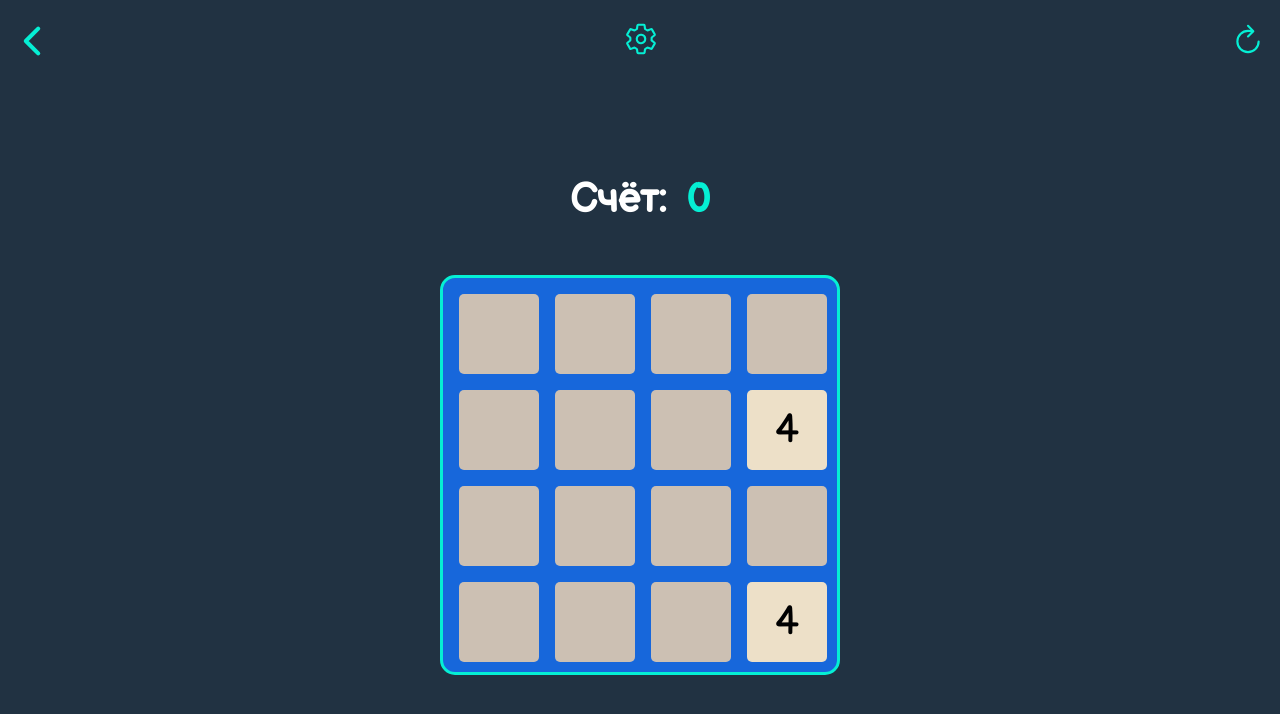
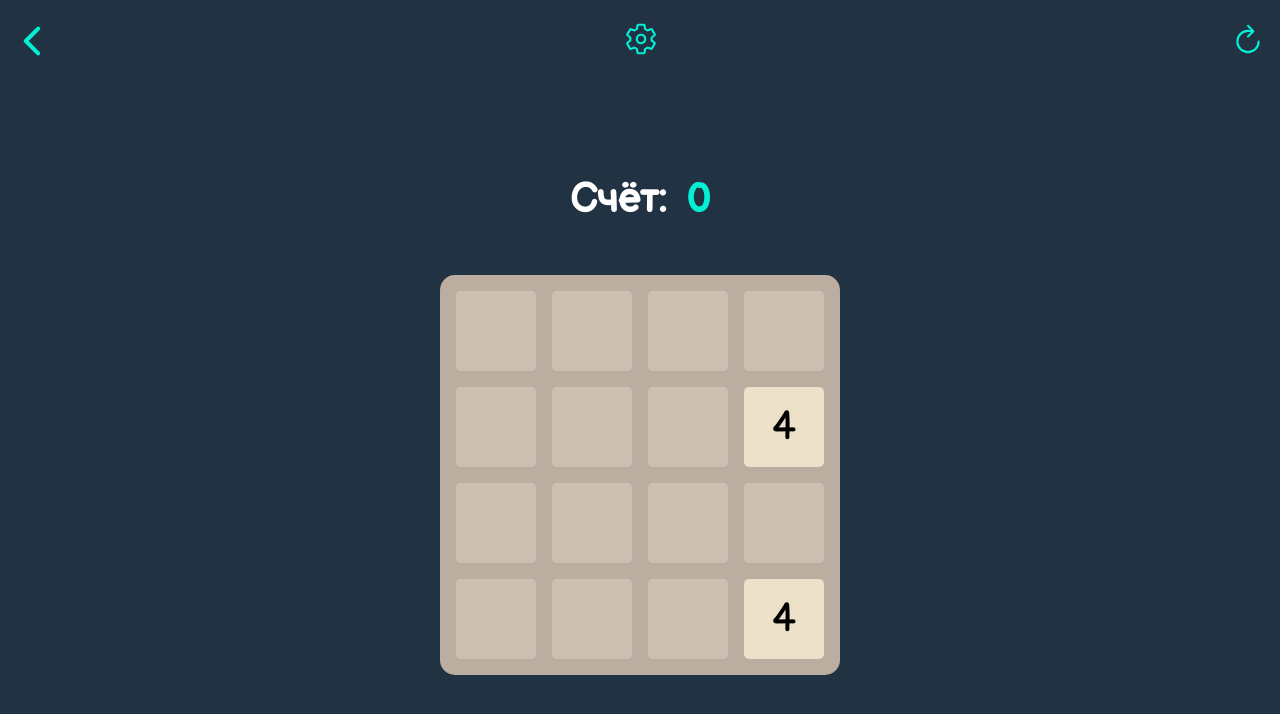
Before and after one commit to porfiriy/BrainRIM, a PHP site: page /pages/Game-REAPEAT/gameREPEAT.php in a window 1280 px wide. Shown: the top 714 px of the page. Run offline with PHP 8.4, Linux system fonts and the light colour scheme.

Commit message:
fix (2048-gm) fixed design

```diff
--- a/pages/Game-REAPEAT/css/gameREPEAT.css
+++ b/pages/Game-REAPEAT/css/gameREPEAT.css
@@ -352,9 +352,8 @@ p{
 .main{
 	width: 400px;
 	height: 400px;
-	background-color: #1767db;
+	background-color: #bbada0;
 	border-radius: 15px;
-	border: 3px solid #05EFD4;
 	font-size: 40px;
 }
 
```
